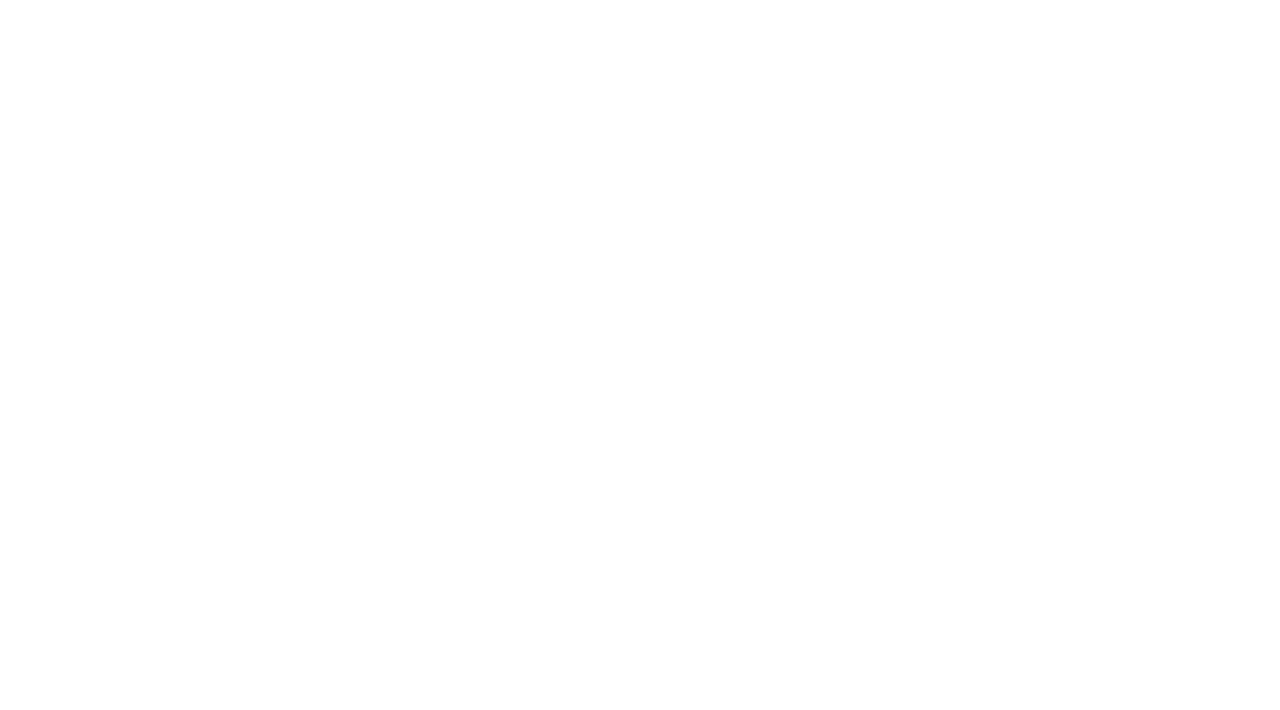
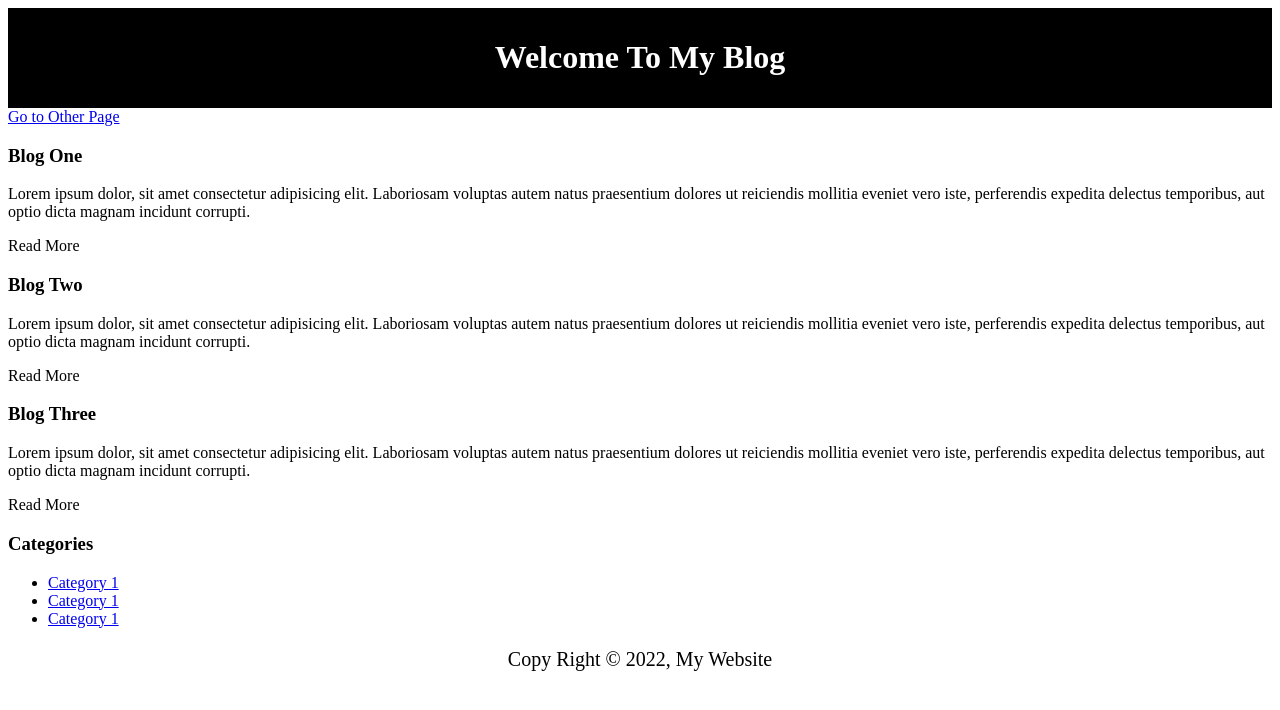
Before and after one commit to bsrd098765/HTML_CSS, a plain HTML site: page blog.html in a window 1280 px wide. Drawn offline with Linux system fonts and the light colour scheme.

Commit message:
Blog-Commit

```diff
--- a/blog.html
+++ b/blog.html
@@ -5,9 +5,69 @@
     <meta charset="UTF-8">
     <meta http-equiv="X-UA-Compatible" content="IE=edge">
     <meta name="viewport" content="width=device-width, initial-scale=1.0">
-    <title>Document</title>
+    <title>Blog Practice</title>
+    <style type="text/css">
+        #main-header{
+            text-align: center;
+            background-color: black;
+            color: white;
+            padding:10px;
+        }
+        #main-footer{
+            text-align: center;
+            font-size: 20px;
+        }
+    </style>
 </head>
 <body>
+    <header id="main-header">
+        <h1>Welcome To My Blog</h1>
+    </header>
+    <a href ="demo.html">Go to Other Page</a>
+
+    <section>
+        <article class ="post">
+            <h3>Blog One</h3>
+            <p>Lorem ipsum dolor, sit amet consectetur adipisicing elit.
+                Laboriosam voluptas autem natus praesentium dolores
+                 ut reiciendis mollitia eveniet vero iste, perferendis
+                 expedita delectus temporibus, aut optio dicta magnam incidunt corrupti.
+            </p>
+            <a ref ="google.com"> Read More</a>
+        </article>
+        <article class ="post">
+            <h3>Blog Two</h3>
+            <p>Lorem ipsum dolor, sit amet consectetur adipisicing elit.
+                Laboriosam voluptas autem natus praesentium dolores
+                 ut reiciendis mollitia eveniet vero iste, perferendis
+                 expedita delectus temporibus, aut optio dicta magnam incidunt corrupti.
+            </p>
+            <a ref ="google.com"> Read More</a>
+        </article>
+        <article class ="post">
+            <h3>Blog Three</h3>
+            <p>Lorem ipsum dolor, sit amet consectetur adipisicing elit.
+                Laboriosam voluptas autem natus praesentium dolores
+                 ut reiciendis mollitia eveniet vero iste, perferendis
+                 expedita delectus temporibus, aut optio dicta magnam incidunt corrupti.
+            </p>
+            <a ref ="google.com"> Read More</a>
+        </article>
+    </section>
+    <aside>
+        <h3>Categories</h3>
+        <nav>
+            <ul>
+                <li><a href ="#">Category 1</a></li>
+                <li><a href ="#">Category 1</a></li>
+                <li><a href ="#">Category 1</a></li>
+            </ul>
+        </nav>
+
+    </aside>
+    <footer id="main-footer">
+        <p>Copy Right &copy; 2022, My Website</p>
+    </footer>
 
 </body>
 </html>
```
